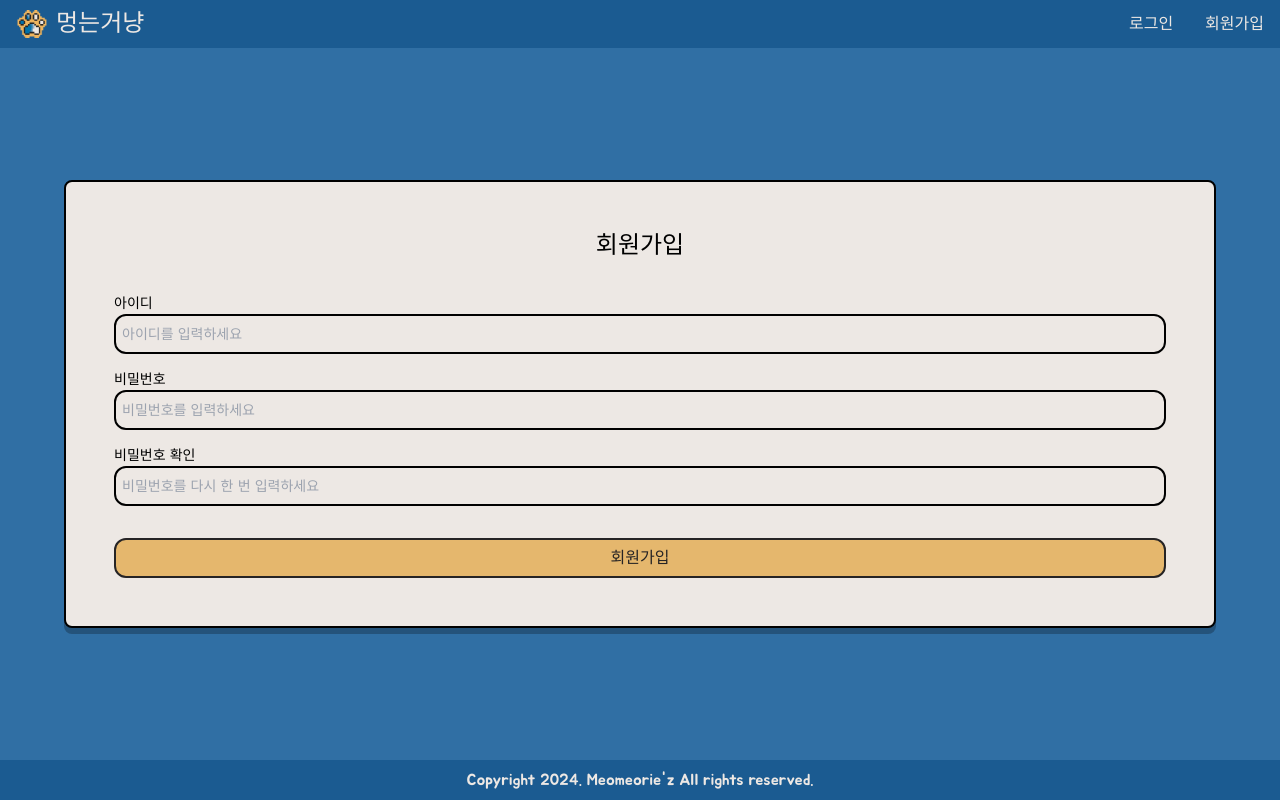
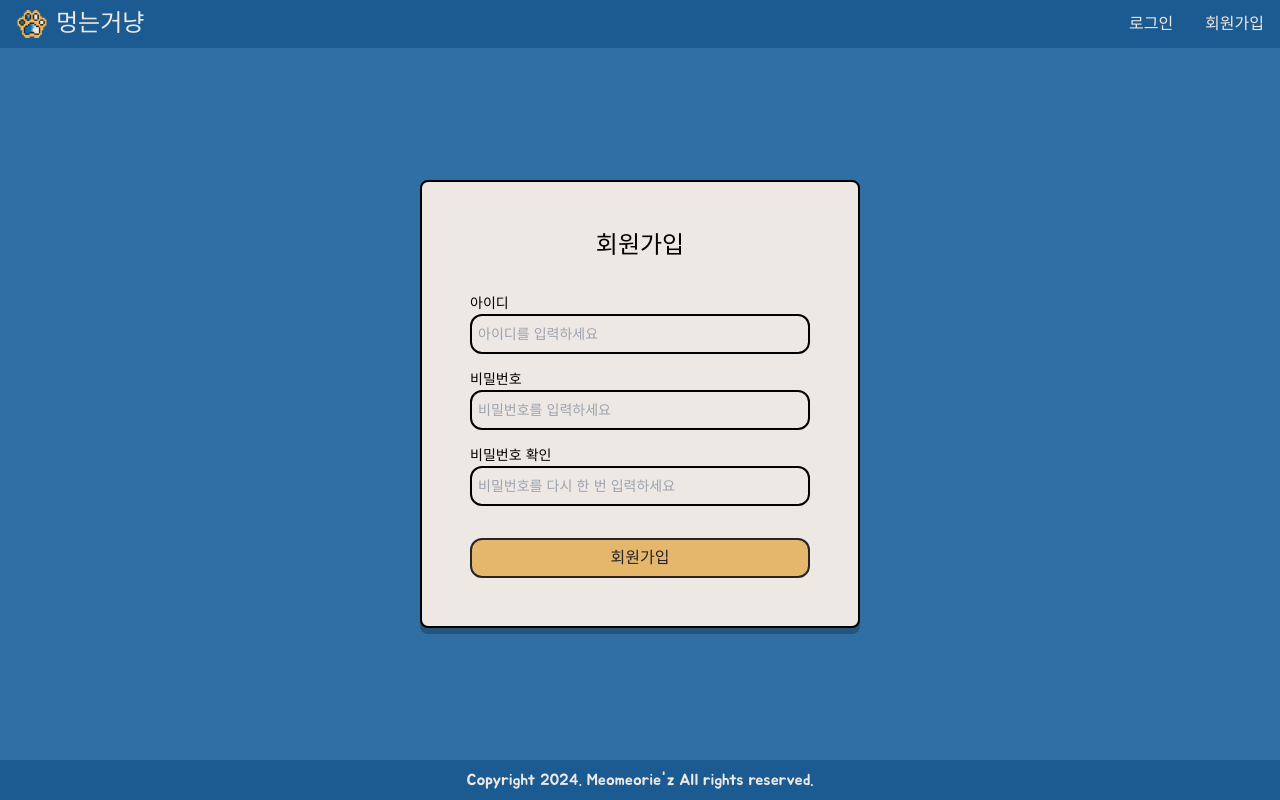
Before and after one commit to Kwonyeojiny/mung-ng-nang, a React (Vite) app: page /signup in a window 1280 px wide. Built offline with nearby package versions, Linux system fonts and the light colour scheme; a web font is replaced by a local one.

Commit message:
Feat: 로그인, 회원가입 컴포넌트 card 너비수정

```diff
--- a/src/pages/Login.tsx
+++ b/src/pages/Login.tsx
@@ -6,7 +6,7 @@ import Input from '../components/ui/Input';
 const Login = () => {
   return (
     <>
-      <Card className="w-[440px] flex flex-col gap-8">
+      <Card className="max-w-[440px] flex flex-col gap-8">
         <h3 className="text-2xl text-center">로그인</h3>
         <form className="flex flex-col gap-8">
           <div className="flex flex-col gap-4">
--- a/src/pages/SignUp.tsx
+++ b/src/pages/SignUp.tsx
@@ -6,7 +6,7 @@ import Input from '../components/ui/Input';
 const SignUp = () => {
   return (
     <>
-      <Card className="w-[440px] flex flex-col gap-8">
+      <Card className="max-w-[440px] flex flex-col gap-8">
         <h3 className="text-2xl text-center ">회원가입</h3>
         <form className="flex flex-col gap-8">
           <div className="flex flex-col gap-4">
```
